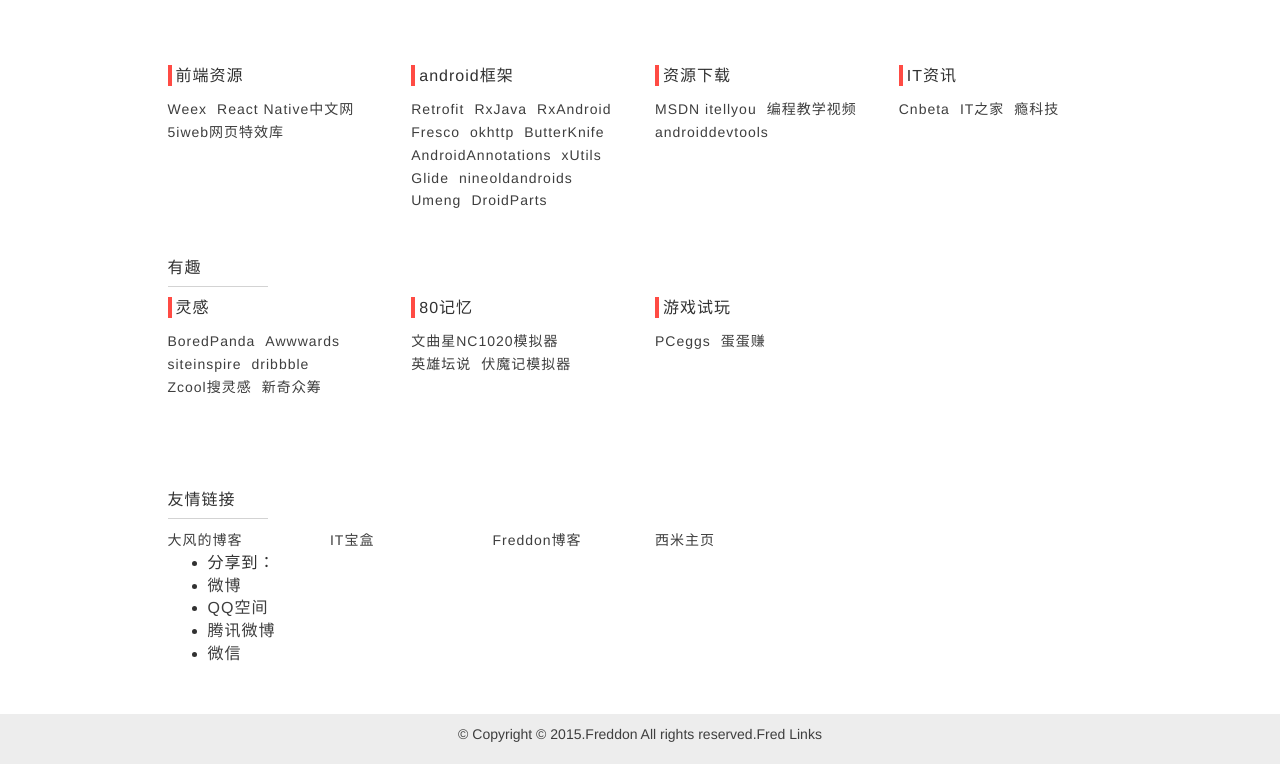
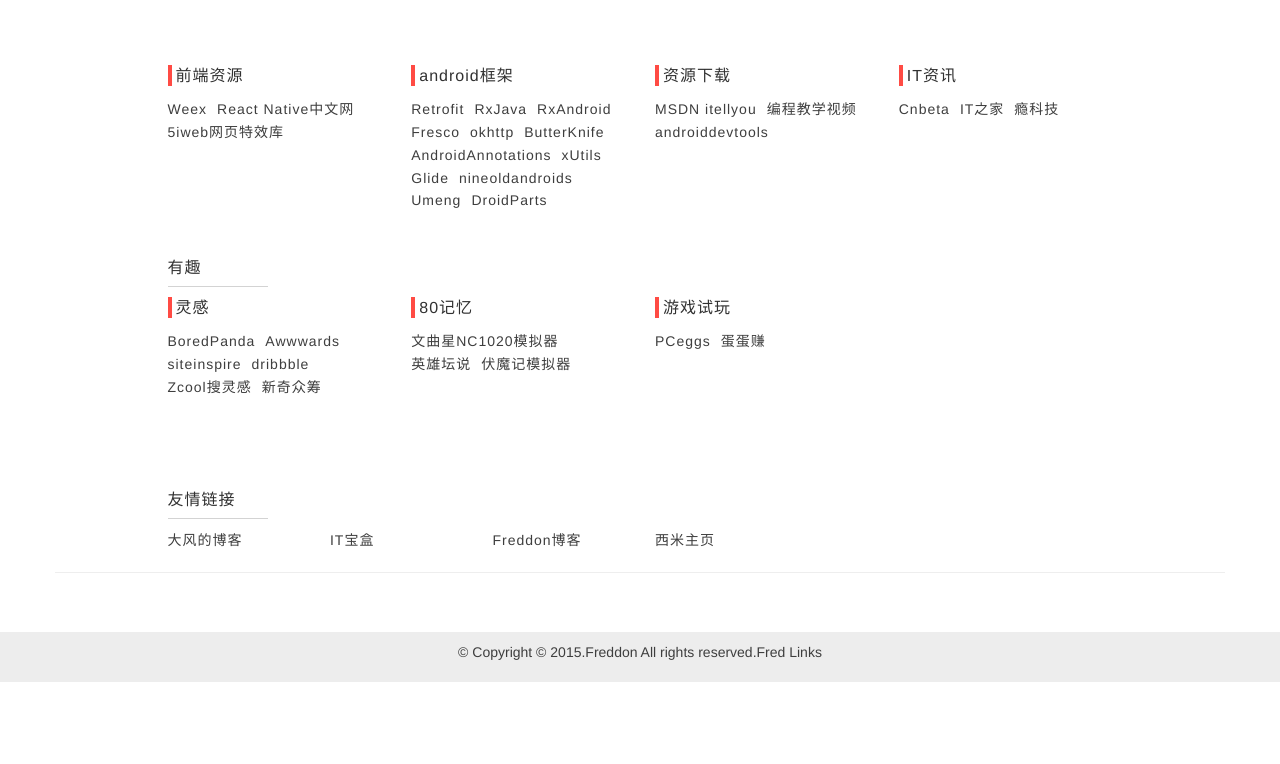
Before and after one commit to FRED5DON/daohang, a plain HTML site: page index.html in a window 1280 px wide. Shown: the part 432-1196 px from the top of the page. After the commit the page ends 1114 px from the top, so only its background shows below. Drawn offline with nearby package versions, Linux system fonts and the light colour scheme.

Commit message:
fix bottom offset

```diff
--- a/index.html
+++ b/index.html
@@ -99,28 +99,21 @@
 
 
     <div class="row">
+        <hr/>
+        <div class="header col-md-10 col-md-offset-1">
 
-        <div class="header col-md-10 col-md-offset-1">
-            <!-- 多说评论框 start -->
-            <div class="ds-share flat duoshuo" data-thread-key="FredLinkshome_001" data-title="我的常用Links" data-images=""
-                 data-content="常用的链接" data-url="http://www.freddon.com/fredlinks/index.html">
-                <div class="ds-share-inline">
-                    <ul class="ds-share-icons-16">
-
-                        <li>分享到：</li>
-                        <li><a class="ds-weibo" href="javascript:void(0);" data-service="weibo">微博</a></li>
-                        <li><a class="ds-qzone" href="javascript:void(0);" data-service="qzone">QQ空间</a></li>
-                        <li><a class="ds-qqt" href="javascript:void(0);" data-service="qqt">腾讯微博</a></li>
-                        <li><a class="ds-wechat" href="javascript:void(0);" data-service="wechat">微信</a></li>
-
-                    </ul>
-                    <div class="ds-share-icons-more">
-                    </div>
-                </div>
-            </div>
-
-            <div class="ds-thread duoshuo" data-thread-key="FredLinkshome_001" data-title="首页FredLink"
-                 data-url="http://www.freddon.com/index.html"></div>
+               <!-- 网易云跟贴评论框 -->
+<div id="cloud-tie-wrapper" class="cloud-tie-wrapper"></div>
+<script>
+  var cloudTieConfig = {
+    url: document.location.href,
+    sourceId: "daohang0001",
+    productKey: "f8bf06ef26604f9299bd4e9087e6a64e",
+    target: "cloud-tie-wrapper"
+  };
+</script>
+<script src="https://img1.cache.netease.com/f2e/tie/yun/sdk/loader.js"></script>
+<!-- 网易云跟贴 end -->
         </div>
     </div>
 
@@ -155,22 +148,11 @@
             </div>
         </div>
     </div>
+
 </div>
 
 
-<!-- 网易云跟贴评论框 -->
 
-<div id="cloud-tie-wrapper" class="cloud-tie-wrapper"></div>
-<script>
-  var cloudTieConfig = {
-    url: document.location.href,
-    sourceId: "daohang0001",
-    productKey: "f8bf06ef26604f9299bd4e9087e6a64e",
-    target: "cloud-tie-wrapper"
-  };
-</script>
-<script src="https://img1.cache.netease.com/f2e/tie/yun/sdk/loader.js"></script>
-<!-- 网易云跟贴 end -->
 
 
 <div class="content-wrapper-footer">
```
